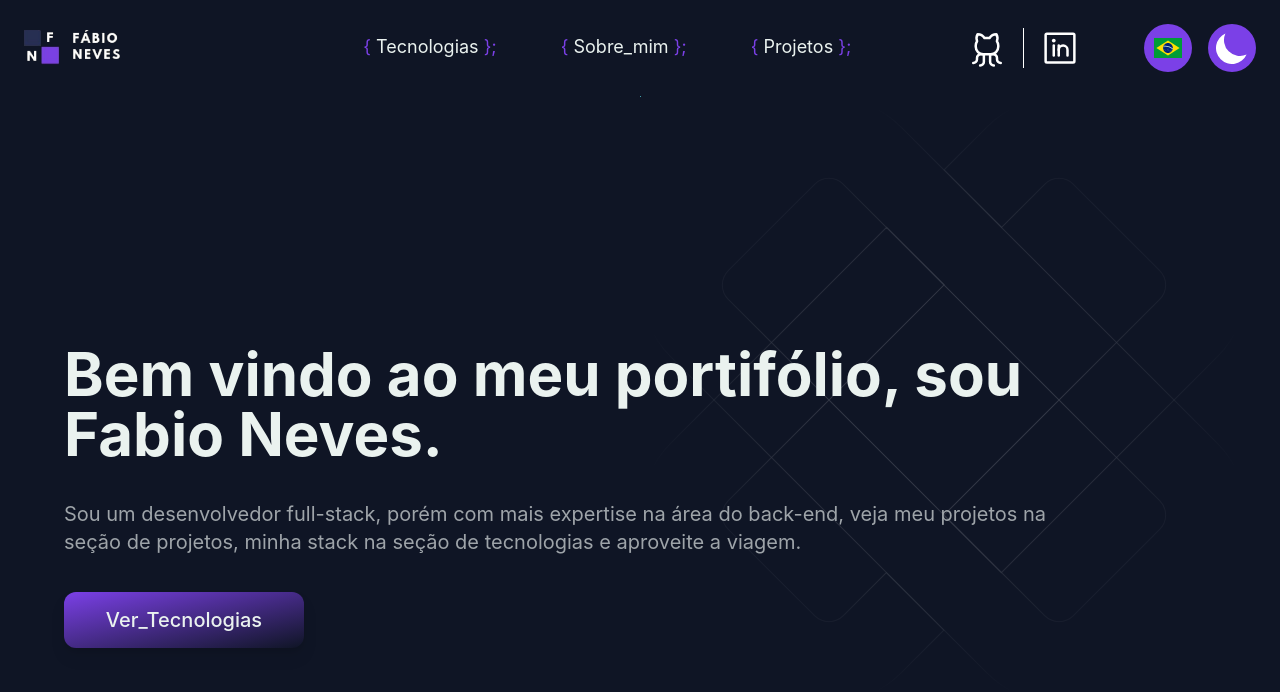
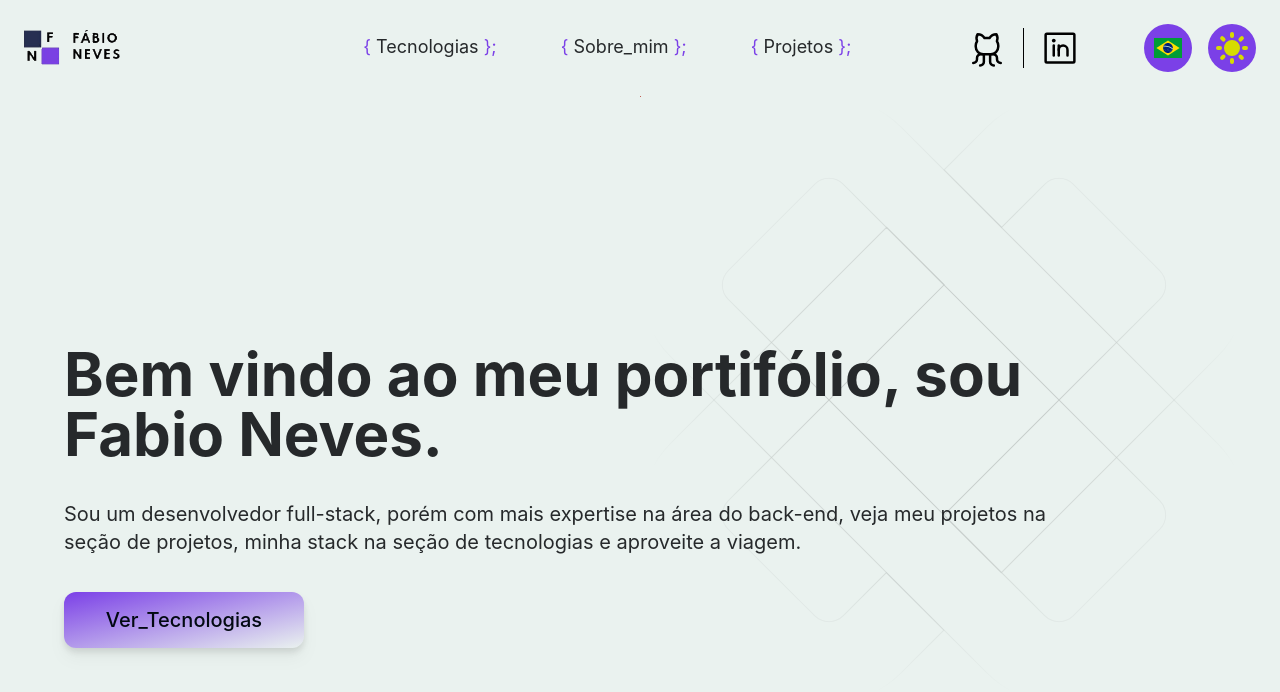
Before and after one commit to FabioNeves00/portifolio, a React (Vite) app: page / in a window 1280 px wide. Shown: the top 692 px of the page. Built offline with nearby package versions, Linux system fonts and the light colour scheme.

Commit message:
feat: Dark mode based on system preferences done

```diff
--- a/src/contexts/ThemeContext.tsx
+++ b/src/contexts/ThemeContext.tsx
@@ -24,6 +24,11 @@ export const ThemeContextProvider = (props: any) => {
   }, []);
 
   useEffect(() => {
+    const prefersDark = window.matchMedia('(prefers-color-scheme: dark)').matches;
+    setTheme((prev) => (prev = prefersDark ? "dark" : "light"));
+  }, []);
+
+  useEffect(() => {
     setSessionTheme(theme);
     if (theme === "dark") {
       document.documentElement.classList.add("dark");
```
